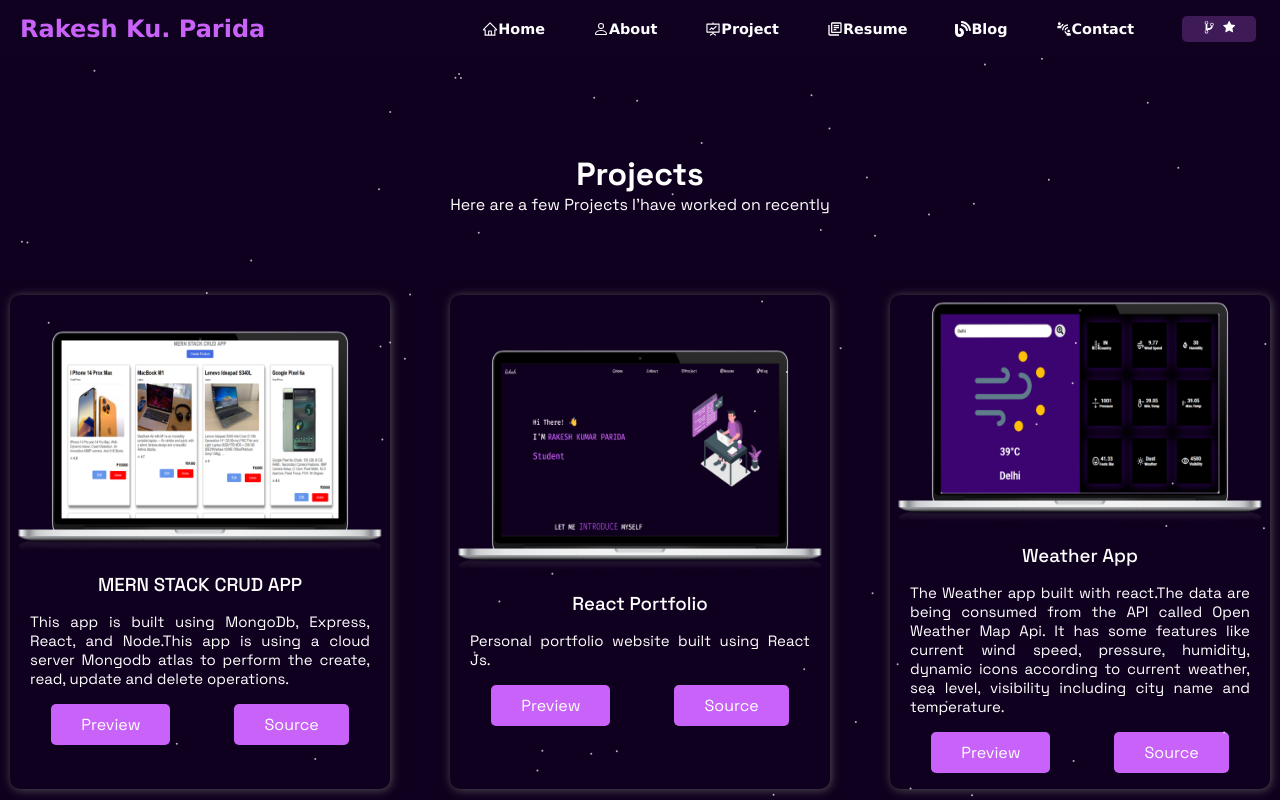
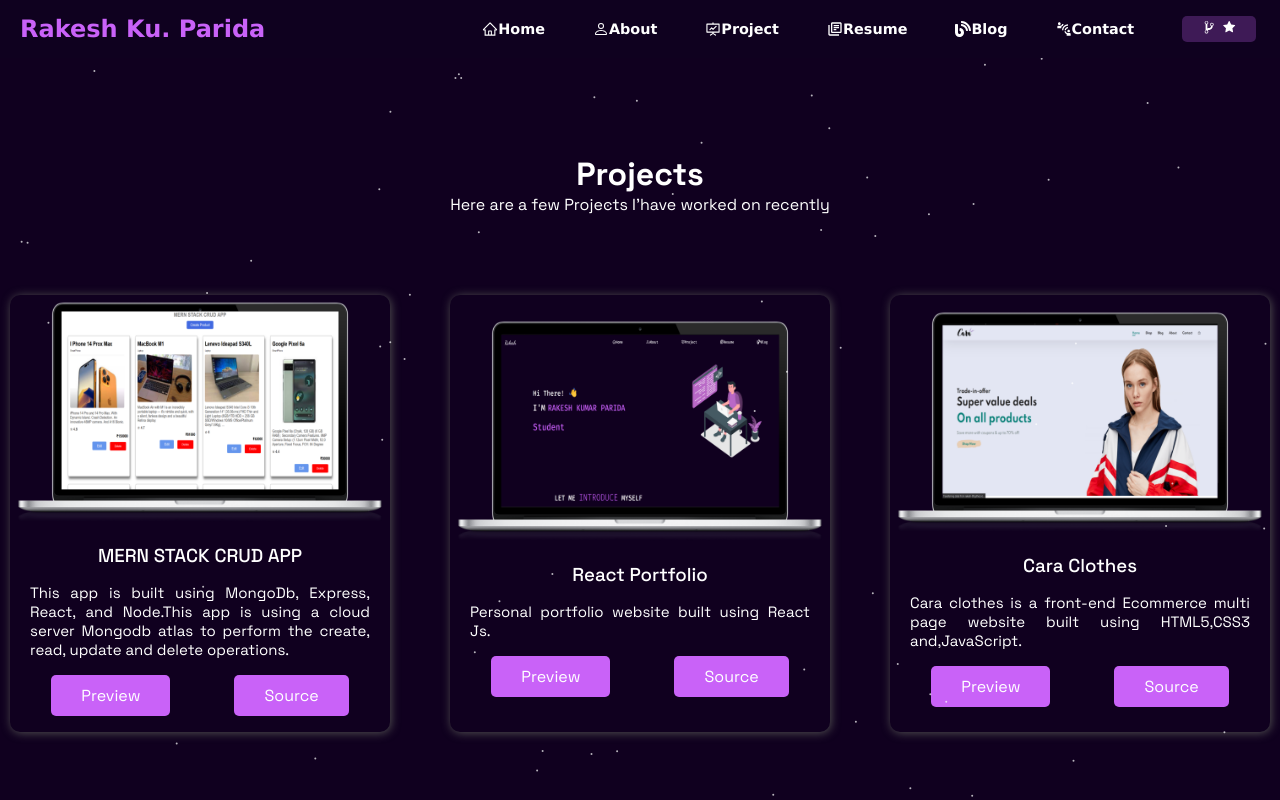
Before and after one commit to Rakesh-99/Portfolio, a React (Create React App) app: page /Project in a window 1280 px wide. Shown: the top 800 px of the page. Built offline with nearby package versions, Linux system fonts and the light colour scheme.

Commit message:
removed a project

```diff
--- a/src/Components/Projects/ProjectCardData.js
+++ b/src/Components/Projects/ProjectCardData.js
@@ -1,7 +1,7 @@
 import ProjectImg1 from '../Assets/Project1.png';
 import ProjectImg2 from '../Assets/Project2.png';
 import ProjectImg3 from '../Assets/Project 3.png';
-import ProjectImg4 from '../Assets/Project4.png';
+
 
 
 
@@ -19,13 +19,6 @@ const ProjectCardData = [
         aboutProject: 'Personal portfolio website built using React Js.',
         url1: 'https://react-personal-portfolio-coral.vercel.app/',
         url2: 'https://github.com/Rakesh-99/React-Personal-Portfolio-'
-    },
-    {
-        imgSrc: ProjectImg4,
-        projectTitle: 'Weather App',
-        aboutProject: 'The Weather app built with react.The data are being consumed from the API called Open Weather Map Api. It has some features like current wind speed, pressure, humidity, dynamic icons according to current weather, sea level, visibility including city name and temperature.',
-        url1: 'https://weather-app-tau-dun.vercel.app/',
-        url2: 'https://github.com/Rakesh-99/Weather-App-React'
     },
     {
         imgSrc: ProjectImg2,
```
